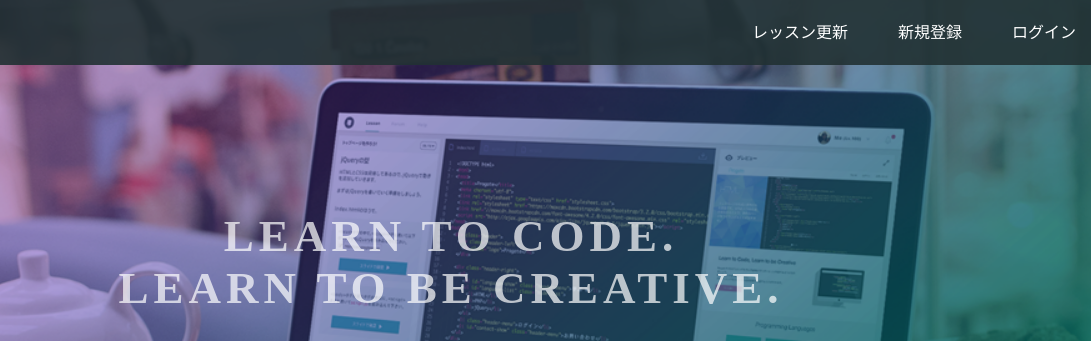
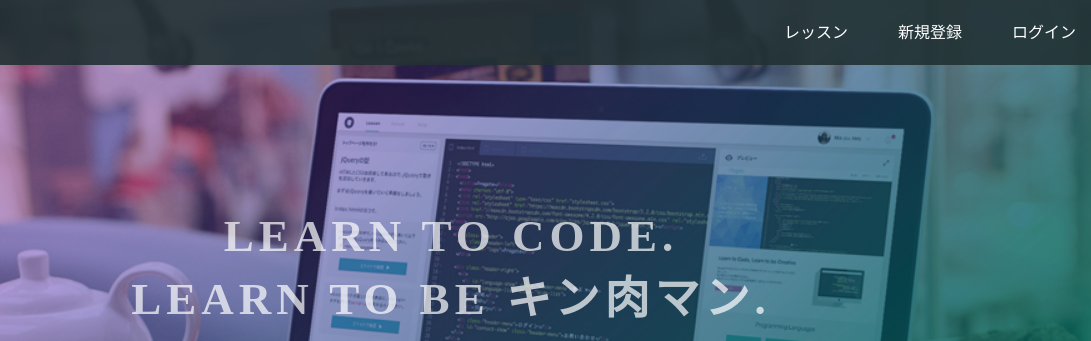
Before and after one commit to kimagurebush/sample, a plain HTML site: page index.html in a window 1280 px wide. Shown: the top 341 px of the page, 189-1280 px from the left. Drawn offline with Linux system fonts and the light colour scheme.

Commit message:
Update index.html

```diff
--- a/index.html
+++ b/index.html
@@ -15,7 +15,7 @@
       </div>
       <span class="fa fa-bars menu-icon"></span>
       <div class="header-right">
-        <a href="#">レッスン更新</a>
+        <a href="#">レッスン</a>
         <a href="#">新規登録</a>
         <a href="#" class="login">ログイン</a>
       </div>
@@ -23,7 +23,7 @@
   </header>
   <div class="top-wrapper">
     <div class="container">
-      <h1>LEARN TO CODE.<br>LEARN TO BE CREATIVE.</h1>
+      <h1>LEARN TO CODE.<br>LEARN TO BE キン肉マン.</h1>
       <p>Progateはオンラインプログラミング学習サービスです。<br>初心者にもやさしいスライドとレッスンで、ウェブサービスを作りながらプログラミングを学んでいきましょう。</p>
       <div class="btn-wrapper">
         <a href="#" class="btn signup">新規登録はこちら</a>
```
